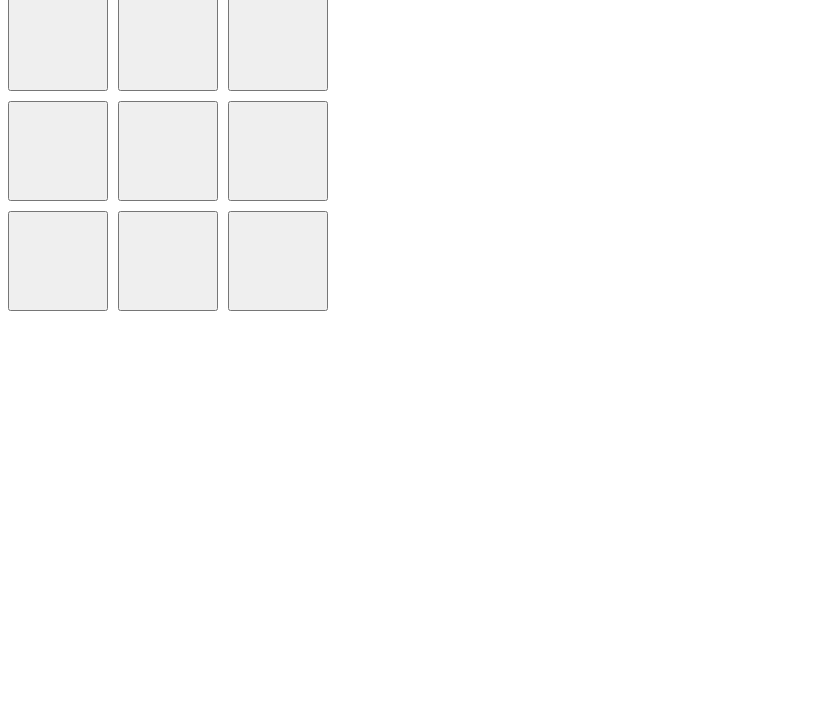
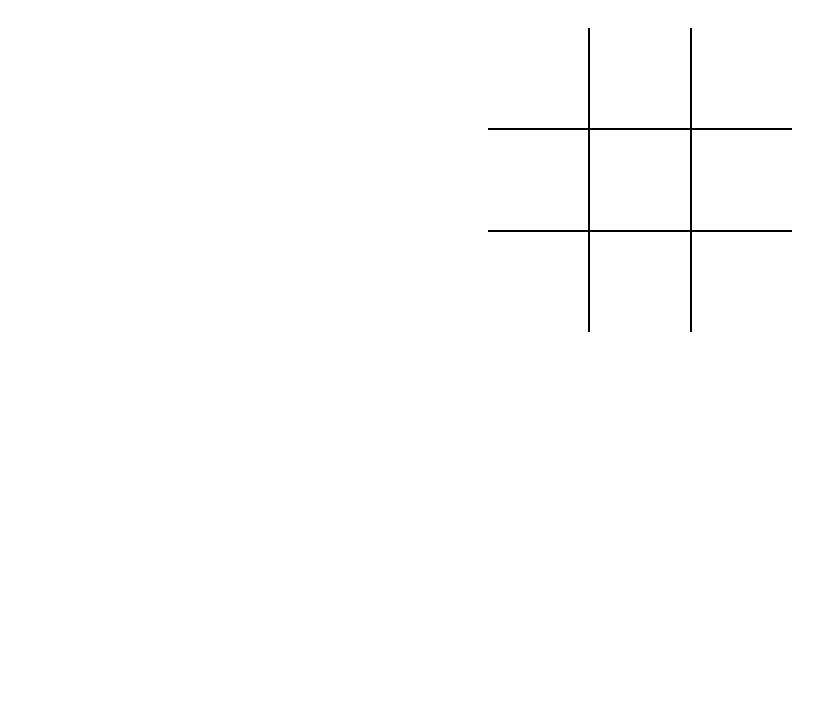
Before and after one commit to malchikkCZ/JS-tictactoe, a plain HTML site: page index.html in a window 1280 px wide. Shown: the part 89-800 px from the top of the page, without its empty margins (0-813 px from the left). Drawn offline with Linux system fonts and the light colour scheme.

Commit message:
add style.css and basic styling

```diff
--- a/index.html
+++ b/index.html
@@ -2,31 +2,17 @@
 <html lang="en">
     <head>
         <meta charset="UTF-8">
-        <title>Tic-Tac-Toe</title>
-        <style>
-            #grid {
-                display: grid;
-                grid-template-columns: repeat(3, 110px);
-                grid-template-rows: repeat(3, 110px);
-            }
-            button {
-                width: 100px;
-                height: 100px;
-                font-size: 80px;
-            }
-            .restartBtn {
-                width: auto;
-                height: auto;
-                font-size: 1rem;
-            }
-        </style>
+        <title>TIC TAC TOE</title>
+        <link rel="stylesheet" href="style.css">
     </head>
     <body>
-        <h1>TIC TAC TOE</h1>
-        <div id="grid"></div>
-        <div id="gameOver">
-            <h3 id="result"></h3>
-            <button class="restartBtn" onclick="newGame()">New game</button>
+        <div class="playArea">
+            <h1>TIC TAC TOE</h1>
+            <div id="grid"></div>
+            <div id="gameOver">
+                <h3 id="result"></h3>
+                <button class="restartBtn" onclick="newGame()">New game</button>
+            </div>
         </div>
         <script src="script.js"></script>
     </body>
--- a/script.js
+++ b/script.js
@@ -7,6 +7,7 @@ class Board {
                 var cell = document.createElement("button");
                 cell.setAttribute("onclick", "player.putStone("+row+","+col+")");
                 cell.setAttribute("id", "cell"+row+col);
+                cell.setAttribute("class", "gridBtn");
                 document.getElementById("grid").appendChild(cell);
                 this.board[row].push(cell);
             }
@@ -62,7 +63,7 @@ class Board {
             }
         }
         document.getElementById("result").innerHTML = result;
-        document.getElementById("gameOver").style.display = "block";
+        document.getElementById("gameOver").style.display = "flex";
     }
 }
 
--- /dev/null
+++ b/style.css
@@ -0,0 +1,36 @@
+body {
+    background-color: white;
+    font-family: monospace;
+    font-size: 18px;
+}
+
+.gridBtn {
+    width: 100px;
+    height: 100px;
+    font-size: 80px;
+    border: none;
+    background-color: white;
+
+}
+
+.playArea, #gameOver {
+    display: flex;
+    justify-content: center;
+    align-items: center;
+    flex-direction: column;
+}
+
+.restartBtn {
+    width: 200px;
+    padding: 5px;
+    font-size: 1.2rem;
+}
+
+#grid {
+    margin: 20px 0;
+    display: grid;
+    grid-template-columns: repeat(3, 100px);
+    grid-template-rows: repeat(3, 100px);
+    grid-gap: 2px;
+    background-color: black;
+}
```
